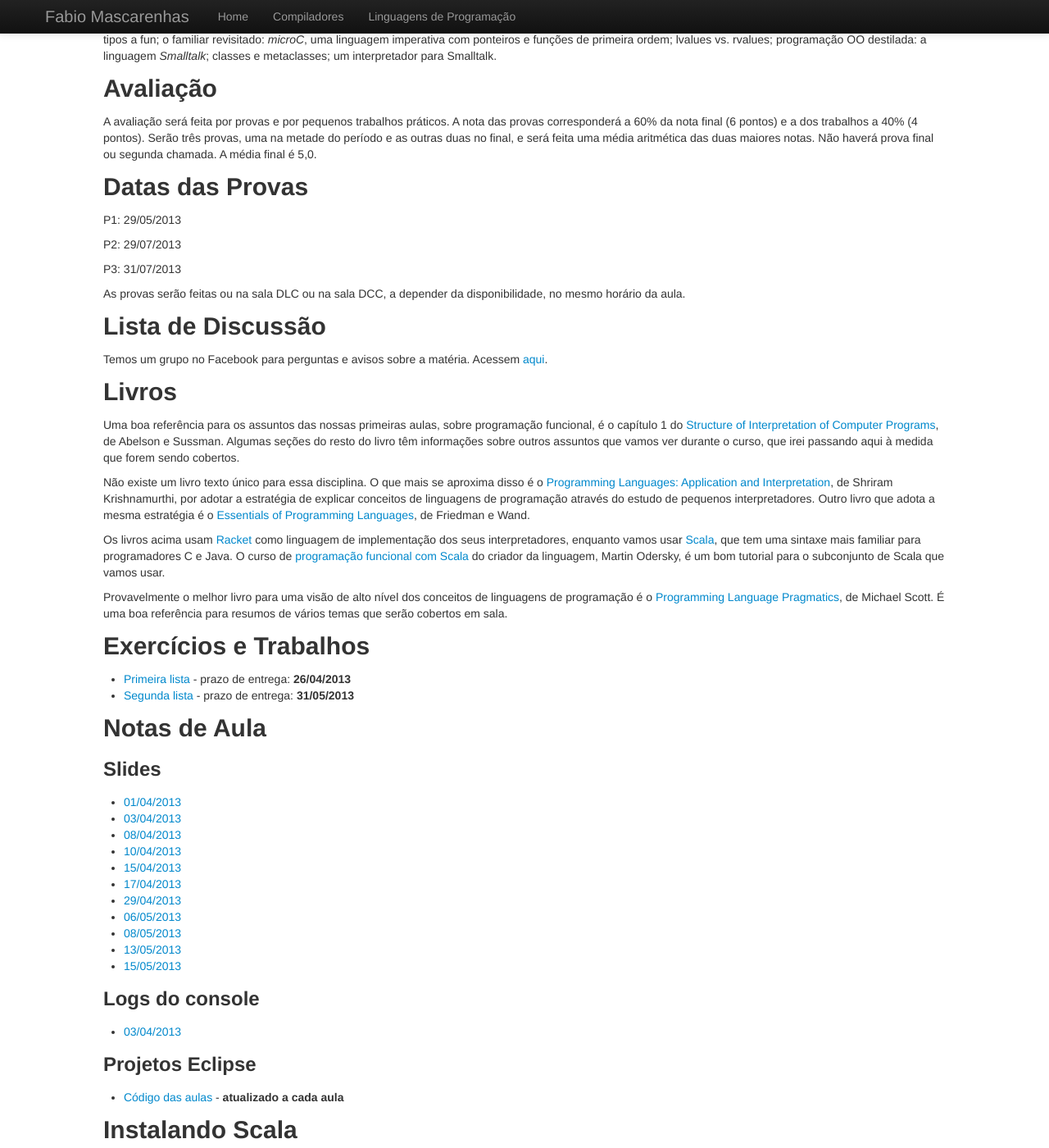
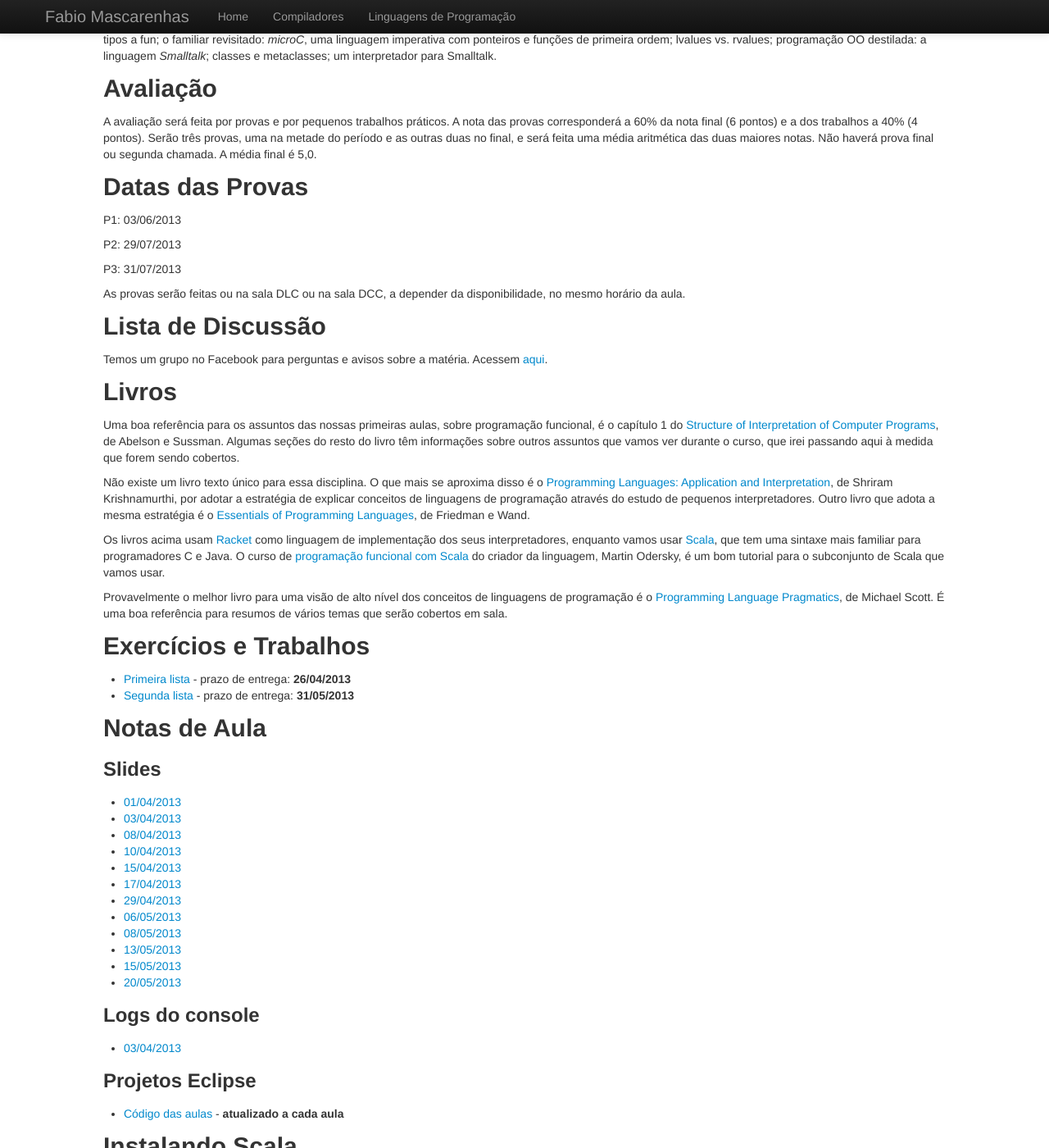
Before and after one commit to fabiomascarenhas/fabiomascarenhas.github.com, a Jekyll site: the page built from lp/index.md, in a window 1280 px wide and 1400 px high, scrolled down 412 px. Shown: the whole window at 82% size. Built offline with Jekyll 4.4.1, drawn with Linux system fonts in a browser that asks for light colours.

Commit message:
notas de aula LP 20/05

```diff
--- a/lp/index.md
+++ b/lp/index.md
@@ -52,7 +52,7 @@ final é 5,0.
 Datas das Provas
 ----------------
 
-P1: 29/05/2013
+P1: 03/06/2013
 
 P2: 29/07/2013
 
@@ -117,6 +117,7 @@ Notas de Aula
 * [08/05/2013](Aula9.pdf)
 * [13/05/2013](Aula10.pdf)
 * [15/05/2013](Aula11.pdf)
+* [20/05/2013](Aula12.pdf)
 
 ### Logs do console
 
```
Also changed, not shown: 2 other files.
